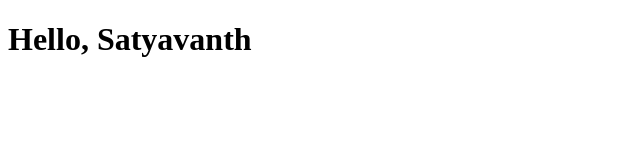
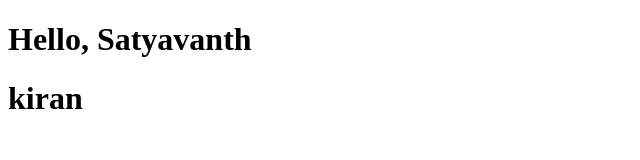
Before and after one commit to satyavanthdevops/test, a plain HTML site: page index.html in a window 1280 px wide. Shown: the whole page, without its empty margins (0-640 px from the left). Drawn offline with Linux system fonts and the light colour scheme.

Commit message:
Update index.html

```diff
--- a/index.html
+++ b/index.html
@@ -7,5 +7,6 @@
 </head>
 <body>
     <h1>Hello, Satyavanth</h1>
+    <h1>kiran</h1>
 </body>
 </html>
```
